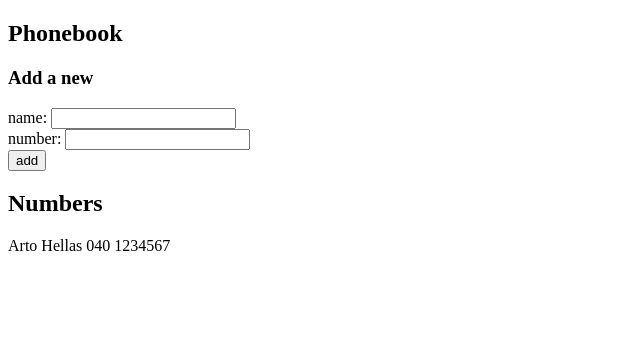
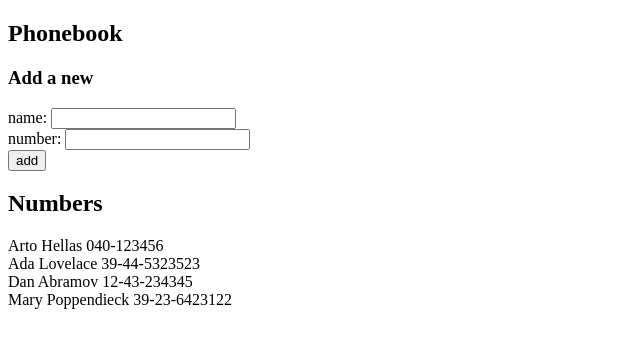
Before and after one commit to liiaf/fullstackpalautuskansio, a React (Create React App) app in the folder osa2/puhelinluettelo/: page / in a window 1280 px wide. Shown: the top 348 px of the page, without its empty margins (0-640 px from the left). Built offline with nearby package versions, Linux system fonts and the light colour scheme; data requests are answered from the project's data file.

Commit message:
tehtävä 2.11

```diff
--- /dev/null
+++ b/osa2/puhelinluettelo/db.json
@@ -0,0 +1,24 @@
+{
+    "persons":[
+      {
+        "name": "Arto Hellas",
+        "number": "040-123456",
+        "id": 1
+      },
+      {
+        "name": "Ada Lovelace",
+        "number": "39-44-5323523",
+        "id": 2
+      },
+      {
+        "name": "Dan Abramov",
+        "number": "12-43-234345",
+        "id": 3
+      },
+      {
+        "name": "Mary Poppendieck",
+        "number": "39-23-6423122",
+        "id": 4
+      }
+    ]
+  }
--- a/osa2/puhelinluettelo/src/App.js
+++ b/osa2/puhelinluettelo/src/App.js
@@ -1,6 +1,7 @@
-import React, { useState } from 'react'
+import React, { useState, useEffect } from 'react'
 import Persons from './components/Persons'
 import AddName from './components/AddName'
+import axios from 'axios'
 
 
 
@@ -11,6 +12,14 @@
   ])
   const [newName, setNewName] = useState('')
   const [newPhone, setNewPhone] = useState('')
+
+  useEffect(() => {
+    axios
+      .get('http://localhost:3001/persons')
+      .then(response => {
+        setPersons(response.data)
+      })
+  }, [])
 
 
 
```
Also changed, not shown: osa2/puhelinluettelo/package.json (+6 -1 lines), 1 other file (tests, documents, lock files or other folders).
